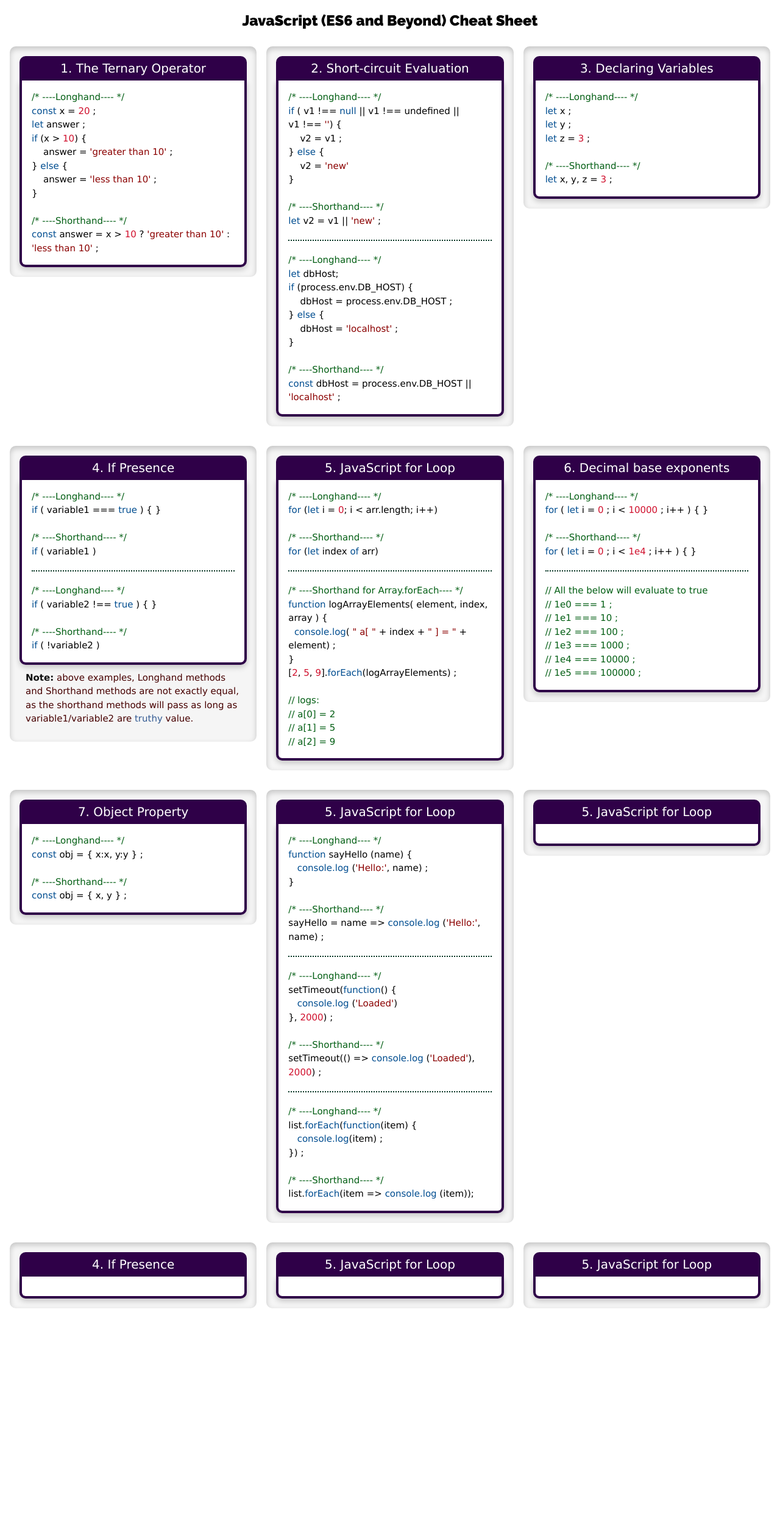
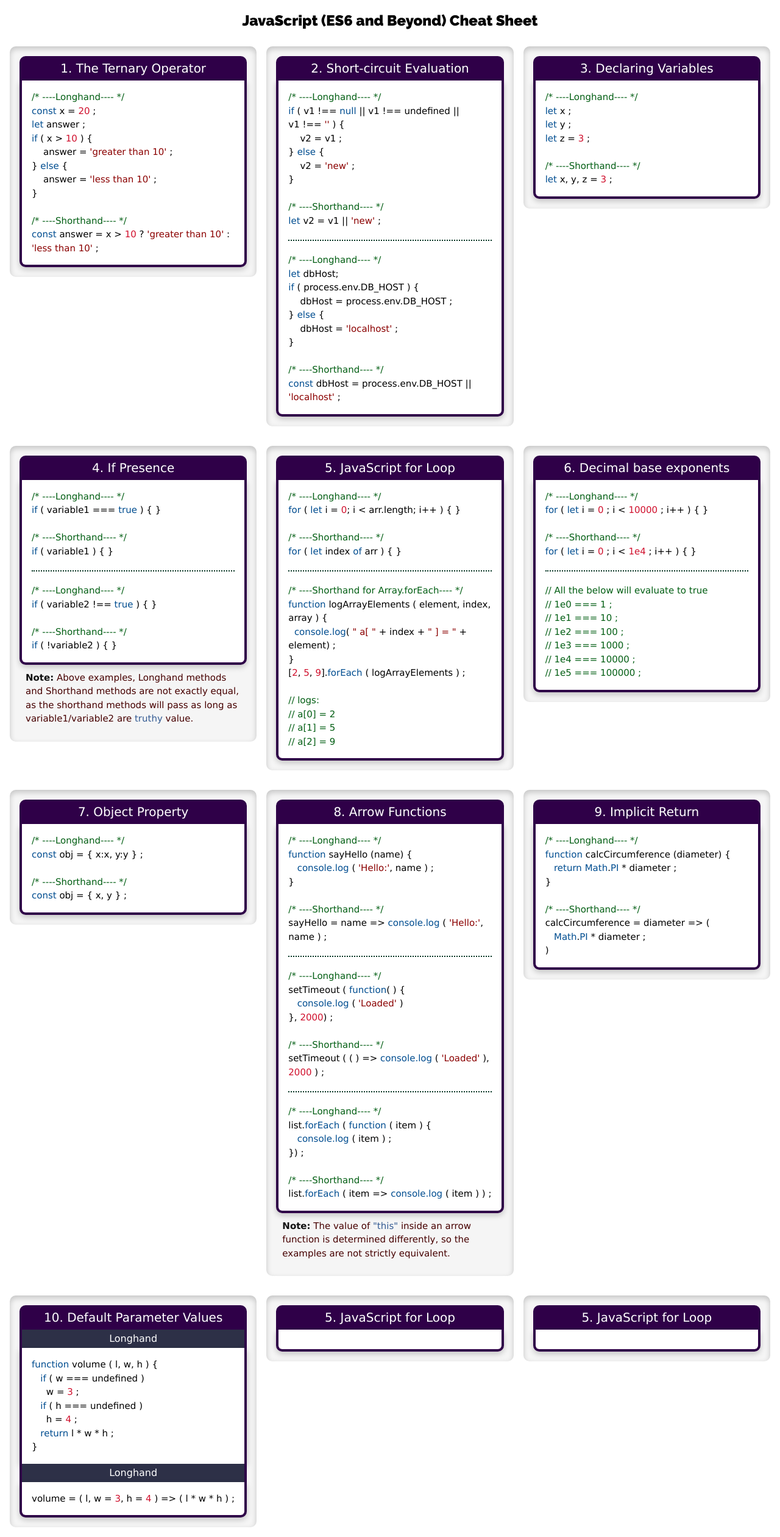
Before and after one commit to SachinKodagoda/ME-Test-HowUnicode, a Node project: template source/pug/pages/index.pug in a window 1280 px wide. Shown: the whole page at 61% size. Before the commit the page ends 2145 px from the top, so only its background shows below. Run offline with Node 20 templates, Linux system fonts and the light colour scheme; the template is opened without the code that fills it, so the values that code supplies are empty.

Commit message:
article updatd ;

```diff
--- a/source/js/app.js
+++ b/source/js/app.js
@@ -501,7 +501,7 @@ function codeColorize(x, lang, theme) {
       words = ["abstract","arguments","boolean","break","byte","case","catch","char","class","const","continue","debugger","default","delete",
       "do","double","else","enum","eval","event","export","extends","false","final","finally","float","for","function","goto","if","implements","import",
       "in","instanceof","int","interface","let","long","NaN","native","new","null","package","private","protected","public","return","short","static",
-      "super","switch","synchronized","this","throw","throws","transient","true","try","typeof","var","void","volatile","while","with","yield","forEach","console.log","of"];
+      "super","switch","synchronized","this","throw","throws","transient","true","try","typeof","var","void","volatile","while","with","yield","forEach","console.log","of", "Math", "PI"];
     } else if (typ == "java") {
       words = ["abstract","arguments","boolean","break","byte","case","catch","char","class","const","continue","debugger","default","delete",
       "do","double","else","enum","eval","event","export","extends","false","final","finally","float","for","function","goto","if","implements","import",
--- a/source/pug/pages/index.pug
+++ b/source/pug/pages/index.pug
@@ -10,14 +10,14 @@ html(lang='en')
           .card
             .code
               .code_title 1. The Ternary Operator
-              .code_body.jsHigh
+              .code_body.jsHigh.round_bottom_border
                 | /* ----Longhand---- */
                 br
                 | const&nbsp;x&nbsp;=&nbsp;20 ;
                 br
                 | let&nbsp;answer ;
                 br
-                | if&nbsp;(x&nbsp;>&nbsp;10)&nbsp;{
+                | if&nbsp;( x&nbsp;>&nbsp;10 )&nbsp;{
                 br
                 | &nbsp; &nbsp; answer&nbsp;=&nbsp;'greater than 10' ;
                 br
@@ -35,16 +35,16 @@ html(lang='en')
           .card
             .code
               .code_title 2. Short-circuit Evaluation
-              .code_body.jsHigh
+              .code_body.jsHigh.round_bottom_border
                 | /* ----Longhand---- */
                 br
-                | if ( v1&nbsp;!==&nbsp;null&nbsp;|| v1&nbsp;!==&nbsp;undefined&nbsp;|| v1&nbsp;!==&nbsp;'') {
+                | if ( v1&nbsp;!==&nbsp;null&nbsp;|| v1&nbsp;!==&nbsp;undefined&nbsp;|| v1&nbsp;!==&nbsp;'' ) {
                 br
                 | &nbsp; &nbsp; v2&nbsp;=&nbsp;v1 ;
                 br
                 | } else {
                 br
-                | &nbsp; &nbsp; v2&nbsp;=&nbsp;'new'
+                | &nbsp; &nbsp; v2&nbsp;=&nbsp;'new' ;
                 br
                 | }
                 br
@@ -57,7 +57,7 @@ html(lang='en')
                 br
                 | let dbHost;
                 br
-                | if&nbsp;(process.env.DB_HOST) {
+                | if&nbsp;( process.env.DB_HOST ) {
                 br
                 | &nbsp; &nbsp; dbHost&nbsp;=&nbsp;process.env.DB_HOST ;
                 br
@@ -75,7 +75,7 @@ html(lang='en')
           .card
             .code
               .code_title 3. Declaring Variables
-              .code_body.jsHigh
+              .code_body.jsHigh.round_bottom_border
                 | /* ----Longhand---- */
                 br
                 | let x ;
@@ -93,7 +93,7 @@ html(lang='en')
           .card
             .code
               .code_title 4. If Presence
-              .code_body.jsHigh
+              .code_body.jsHigh.round_bottom_border
                 | /* ----Longhand---- */
                 br
                 | if&nbsp;( variable1&nbsp;===&nbsp;true ) { }
@@ -101,7 +101,7 @@ html(lang='en')
                 br
                 | /* ----Shorthand---- */
                 br
-                | if&nbsp;( variable1 )
+                | if&nbsp;( variable1 ) { }
                 hr
                 | /* ----Longhand---- */
                 br
@@ -110,35 +110,35 @@ html(lang='en')
                 br
                 | /* ----Shorthand---- */
                 br
-                | if&nbsp;( !variable2 )
+                | if&nbsp;( !variable2 ) { }
               .note
                 span.note_tag Note:
-                |  above examples, Longhand methods and Shorthand methods are not exactly equal, as the shorthand methods will pass as long as variable1/variable2 are
+                |  Above examples, Longhand methods and Shorthand methods are not exactly equal, as the shorthand methods will pass as long as variable1/variable2 are
                 a.link(href="https://developer.mozilla.org/en-US/docs/Glossary/Truthy")  truthy
                 |  value.
         .col.s12.m6.l4.ex_padding
           .card
             .code
               .code_title  5. JavaScript for Loop
-              .code_body.jsHigh
+              .code_body.jsHigh.round_bottom_border
                 | /* ----Longhand---- */
                 br
-                | for&nbsp;(let&nbsp;i&nbsp;=&nbsp;0; i&nbsp;<&nbsp;arr.length; i++)
+                | for&nbsp;( let&nbsp;i&nbsp;=&nbsp;0; i&nbsp;<&nbsp;arr.length; i++ ) { }
                 br
                 br
                 | /* ----Shorthand---- */
                 br
-                | for&nbsp;(let&nbsp;index&nbsp;of&nbsp;arr)
+                | for&nbsp;( let&nbsp;index&nbsp;of&nbsp;arr ) { }
                 hr
                 | /* ----Shorthand for Array.forEach---- */
                 br
-                | function logArrayElements( element, index, array ) {
+                | function logArrayElements ( element, index, array ) {
                 br
                 | &nbsp;&nbsp;console.log( " a[ " + index + " ] = " + element) ;
                 br
                 | }
                 br
-                | [2, 5, 9].forEach(logArrayElements) ;
+                | [2, 5, 9].forEach ( logArrayElements ) ;
                 br
                 br
                 | // logs:
@@ -152,7 +152,7 @@ html(lang='en')
           .card
             .code
               .code_title  6. Decimal base exponents
-              .code_body.jsHigh
+              .code_body.jsHigh.round_bottom_border
                 | /* ----Longhand---- */
                 br
                 | for ( let&nbsp;i&nbsp;=&nbsp;0 ; i&nbsp;<&nbsp;10000 ; i++ ) { }
@@ -180,7 +180,7 @@ html(lang='en')
           .card
             .code
               .code_title 7. Object Property
-              .code_body.jsHigh
+              .code_body.jsHigh.round_bottom_border
                 | /* ----Longhand---- */
                 br
                 | const obj&nbsp;=&nbsp;{ x:x, y:y } ;
@@ -192,66 +192,104 @@ html(lang='en')
         .col.s12.m6.l4.ex_padding
           .card
             .code
-              .code_title  5. JavaScript for Loop
-              .code_body.jsHigh
+              .code_title  8. Arrow Functions
+              .code_body.jsHigh.round_bottom_border
                 | /* ----Longhand---- */
                 br
                 | function sayHello (name) {
                 br
-                | &nbsp;&nbsp; console.log&nbsp;('Hello:', name) ;
+                | &nbsp;&nbsp; console.log&nbsp;( 'Hello:', name ) ;
                 br
                 | }
                 br
                 br
                 | /* ----Shorthand---- */
                 br
-                | sayHello = name&nbsp;=>&nbsp;console.log&nbsp;('Hello:', name) ;
+                | sayHello = name&nbsp;=>&nbsp;console.log&nbsp;( 'Hello:', name ) ;
                 hr
                 | /* ----Longhand---- */
                 br
-                | setTimeout(function() {
+                | setTimeout ( function( ) {
                 br
-                | &nbsp;&nbsp; console.log&nbsp;('Loaded')
+                | &nbsp;&nbsp; console.log&nbsp;( 'Loaded' )
                 br
                 | }, 2000) ;
                 br
                 br
                 | /* ----Shorthand---- */
                 br
-                | setTimeout(()&nbsp;=>&nbsp;console.log&nbsp;('Loaded'), 2000) ;
+                | setTimeout ( ( )&nbsp;=>&nbsp;console.log&nbsp;( 'Loaded' ), 2000 ) ;
                 hr
                 | /* ----Longhand---- */
                 br
-                | list.forEach(function(item) {
+                | list.forEach ( function ( item ) {
                 br
-                | &nbsp;&nbsp; console.log(item) ;
+                | &nbsp;&nbsp; console.log ( item ) ;
                 br
                 | }) ;
                 br
                 br
                 | /* ----Shorthand---- */
                 br
-                | list.forEach(item&nbsp;=>&nbsp;console.log&nbsp;(item));
+                | list.forEach ( item&nbsp;=>&nbsp;console.log&nbsp;(&nbsp;item&nbsp;) ) ;
+              .note
+                span.note_tag Note:
+                |  The value of
+                span.highlight_word  "this"
+                |  inside an arrow function is determined differently, so the examples are not strictly equivalent.
+        .col.s12.m6.l4.ex_padding
+          .card
+            .code
+              .code_title  9. Implicit Return
+              .code_body.jsHigh.round_bottom_border
+                | /* ----Longhand---- */
+                br
+                | function&nbsp;calcCircumference&nbsp;(diameter) {
+                br
+                | &nbsp;&nbsp; return Math.PI * diameter ;
+                br
+                | }
+                br
+                br
+                | /* ----Shorthand---- */
+                br
+                | calcCircumference =&nbsp;diameter&nbsp;=>&nbsp;(
+                br
+                | &nbsp;&nbsp; Math.PI * diameter ;
+                br
+                | )
+      .row.ex_padding
+        .col.s12.m6.l4.ex_padding
+          .card
+            .code
+              .code_title 10. Default Parameter Values
+              .code_body_subtitle Longhand
+              .code_body.jsHigh
+                | function volume ( l, w, h ) {
+                br
+                | &nbsp;&nbsp; if ( w === undefined )
+                br
+                | &nbsp;&nbsp;&nbsp;&nbsp; w = 3 ;
+                br
+                | &nbsp;&nbsp; if ( h === undefined )
+                br
+                | &nbsp;&nbsp;&nbsp;&nbsp; h = 4 ;
+                br
+                | &nbsp;&nbsp; return l * w * h ;
+                br
+                | }
+              .code_body_subtitle Longhand
+              .code_body.jsHigh.round_bottom_border
+                | volume = ( l, w&nbsp;=&nbsp;3, h&nbsp;=&nbsp;4 )&nbsp;=> (&nbsp;l&nbsp;*&nbsp;w&nbsp;*&nbsp;h&nbsp;) ;
         .col.s12.m6.l4.ex_padding
           .card
             .code
               .code_title  5. JavaScript for Loop
-              .code_body.jsHigh
-      .row.ex_padding
-        .col.s12.m6.l4.ex_padding
-          .card
-            .code
-              .code_title 4. If Presence
-              .code_body.jsHigh
+              .code_body.jsHigh.round_bottom_border
         .col.s12.m6.l4.ex_padding
           .card
             .code
               .code_title  5. JavaScript for Loop
-              .code_body.jsHigh
-        .col.s12.m6.l4.ex_padding
-          .card
-            .code
-              .code_title  5. JavaScript for Loop
-              .code_body.jsHigh
+              .code_body.jsHigh.round_bottom_border
     script(src='./assets/js/app.js')
     script codeColor()
--- a/source/sass/globals/_04-common.sass
+++ b/source/sass/globals/_04-common.sass
@@ -41,12 +41,21 @@
         // border: 1px solid $primary-border
         background: #fff
         outline: none
-        border: 4px solid #2F0048
-        border-top: none
+        border-left: 4px solid #2F0048
+        border-right: 4px solid #2F0048
         white-space: normal
         box-shadow: 0 4px 10px 0 rgba(0,0,0,.2)
-        border-radius: 0 0 10px 10px
+        // border-radius: 0 0 10px 10px
         overflow: auto
+    &_body_subtitle
+        background: #2D3047
+        color: #fff
+        text-align: center
+        border-left: 4px solid #2F0048
+        border-right: 4px solid #2F0048
+        font-size: 16px
+        height: 30px
+        line-height: 30px
 
 .code_active
     white-space: nowrap
@@ -59,3 +68,11 @@
         font-weight: 600
 .link
     color: #345B93
+
+.highlight_word
+    // background: #0077AA
+    // padding: 0 5px
+    color: #345B93
+.round_bottom_border
+    border-radius: 0 0 10px 10px
+    border-bottom: 4px solid #2F0048
```
Also changed, not shown: build/assets/css/main.css, 2 other files.
